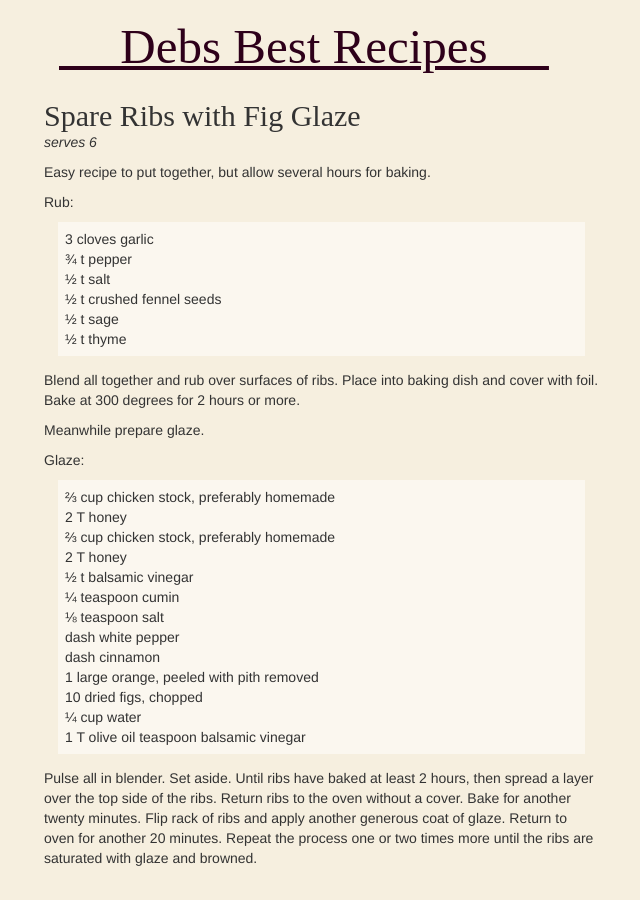
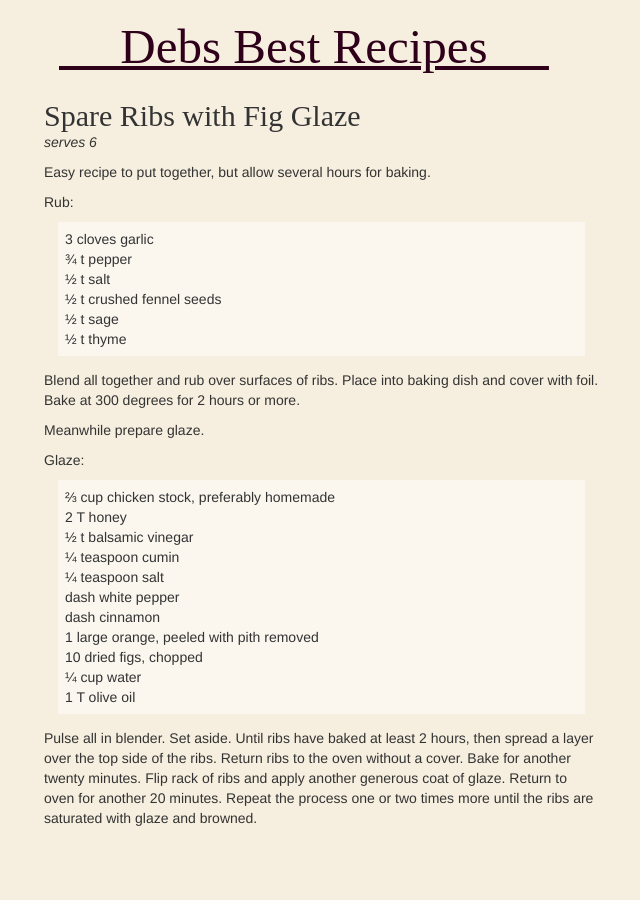
Before and after one commit to JonahBraun/debs-recipes, a Jekyll site: the page built from _posts/2015-01-09-spareribs-with-fig-glaze.md, in a window 1280 px wide. Shown: the whole page, without its empty margins (11-651 px from the left). Built offline with Jekyll 4.4.1, drawn with Linux system fonts in a browser that asks for light colours; nearby versions of some CDN libraries; some web fonts are replaced; Markdown is read by kramdown in place of the engine named in the settings.

Commit message:
Update 2015-01-09-spareribs-with-fig-glaze.md

```diff
--- a/_posts/2015-01-09-spareribs-with-fig-glaze.md
+++ b/_posts/2015-01-09-spareribs-with-fig-glaze.md
@@ -23,16 +23,14 @@ Glaze:
 
 - ⅔ cup chicken stock, preferably homemade
 - 2 T honey
-- ⅔ cup chicken stock, preferably homemade
-- 2 T honey
 - ½ t balsamic vinegar
 - ¼ teaspoon cumin
-- ⅛ teaspoon salt
+- ¼ teaspoon salt
 - dash white pepper
 - dash cinnamon
 - 1 large orange, peeled with pith removed
 - 10 dried figs, chopped
 - ¼ cup water
-- 1 T olive oil teaspoon balsamic vinegar
+- 1 T olive oil
 
 Pulse all in blender. Set aside. Until ribs have baked at least 2 hours, then spread a layer over the top side of the ribs.  Return ribs to the oven without a cover. Bake for another twenty minutes.  Flip rack of ribs and apply another generous coat of glaze. Return to oven for another 20 minutes. Repeat the process one or two times more until the ribs are saturated with glaze and browned.
```
